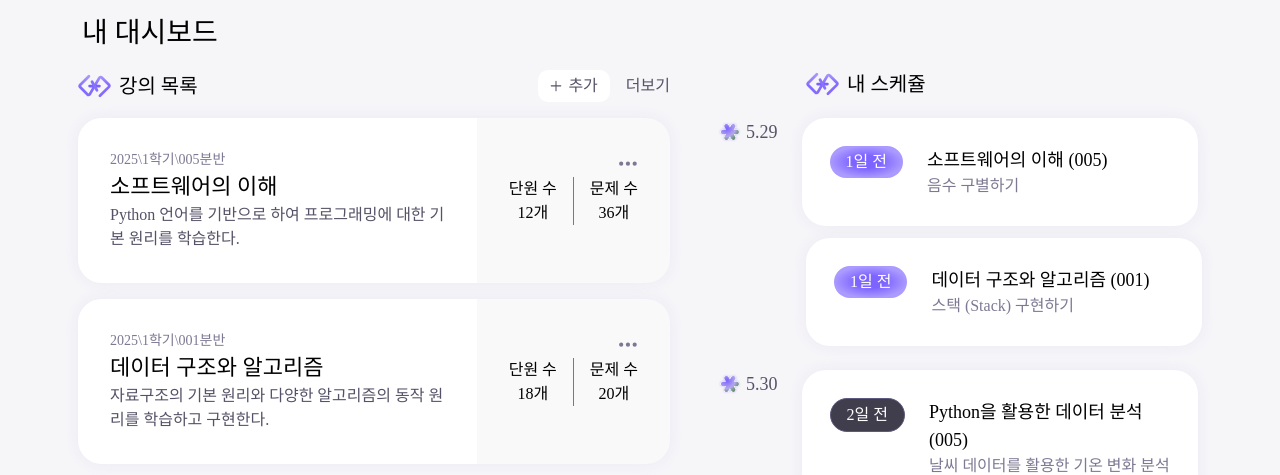
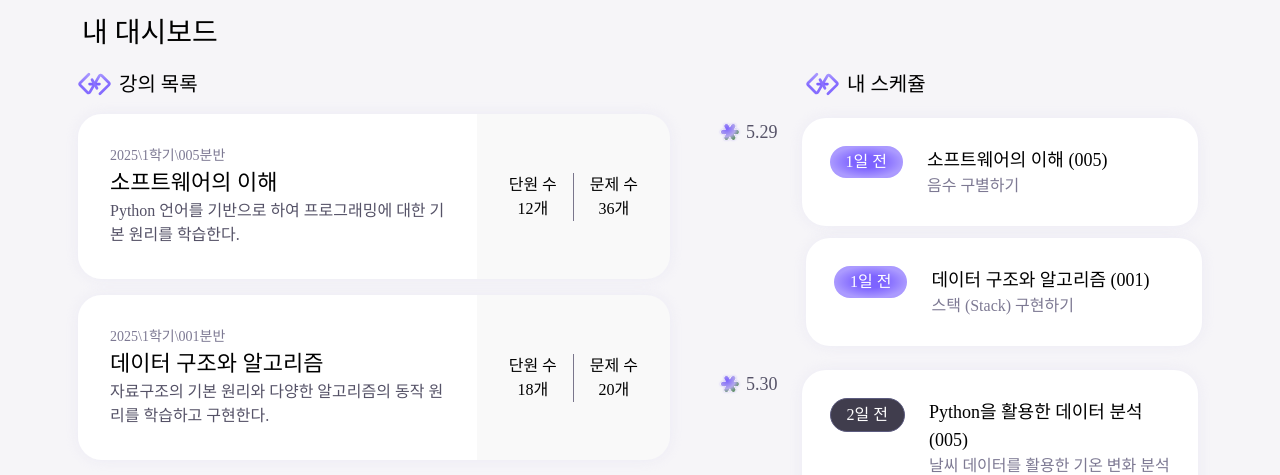
Before and after one commit to 2025-snowCode/snowCode-Client, a React (Vite) app: page /student in a window 1280 px wide. Shown: the part 152-627 px from the top of the page. Built offline with nearby package versions, Linux system fonts and the light colour scheme; a web font is replaced by a local one.

Commit message:
#3 feat: admin에게만 대시보드 버튼(추가 및 메뉴: 수정/삭제) 노출

```diff
--- a/src/components/common/Dashboard/CourseCard.tsx
+++ b/src/components/common/Dashboard/CourseCard.tsx
@@ -1,7 +1,9 @@
 import {EllipsisIcon} from '../../../assets/svg';
 import type {Course, UserType} from './types';
 
-interface CourseCardProps extends Course {}
+interface CourseCardProps extends Course {
+  userType: UserType;
+}
 
 const getSemesterNumber = (semester: string): string => {
   switch (semester) {
@@ -26,6 +28,7 @@ const CourseCard = ({
   description,
   unitCount,
   assignmentCount,
+  userType,
 }: CourseCardProps) => {
   semester;
   return (
@@ -40,9 +43,13 @@ const CourseCard = ({
         </p>
       </section>
       <section className='relative'>
-        <button className='absolute right-8'>
-          <EllipsisIcon width={21.2} height={5} />
-        </button>
+        {userType === 'admin' ? (
+          <button className='absolute right-8'>
+            <EllipsisIcon width={21.2} height={5} />
+          </button>
+        ) : (
+          ''
+        )}
         <div className='flex-center p-4'>
           <div className='flex-center flex-col whitespace-nowrap border-r border-[#7A768C] px-4'>
             <div>단원 수</div>
--- a/src/components/common/Dashboard/CourseList.tsx
+++ b/src/components/common/Dashboard/CourseList.tsx
@@ -1,7 +1,7 @@
 import logo from '../../../assets/images/snowCode_logo_mini.svg';
 import CourseCard from './CourseCard';
 import {AddIcon} from '../../../assets/svg';
-import type {Course} from './types';
+import type {Course, UserType} from './types';
 
 const courses: Course[] = [
   {
@@ -28,7 +28,11 @@ const courses: Course[] = [
   },
 ];
 
-const CourseList = () => {
+interface CourseListProps {
+  userType: UserType;
+}
+
+const CourseList = ({userType}: CourseListProps) => {
   return (
     <section className='w-148'>
       <div className='flex-center justify-between'>
@@ -36,17 +40,18 @@ const CourseList = () => {
           <img src={logo} alt='snowCode-logo' />
           강의 목록
         </span>
-        <div className='flex gap-4 text-base font-medium text-secondary-black'>
-          <button className='bg-white border-0 px-3 py-1 rounded-[10px] flex-center gap-[6px]'>
+        {userType === 'admin' ? (
+          <button className='bg-white border-0 px-3 py-1 rounded-[10px] flex-center gap-[6px] text-base font-medium text-secondary-black'>
             <AddIcon width={12} height={12} />
             <span>추가</span>
           </button>
-          <button>더보기</button>
-        </div>
+        ) : (
+          ''
+        )}
       </div>
       <div>
         {courses.map((course) => (
-          <CourseCard key={course.id} {...course} />
+          <CourseCard key={course.id} userType={userType} {...course} />
         ))}
       </div>
     </section>
```
